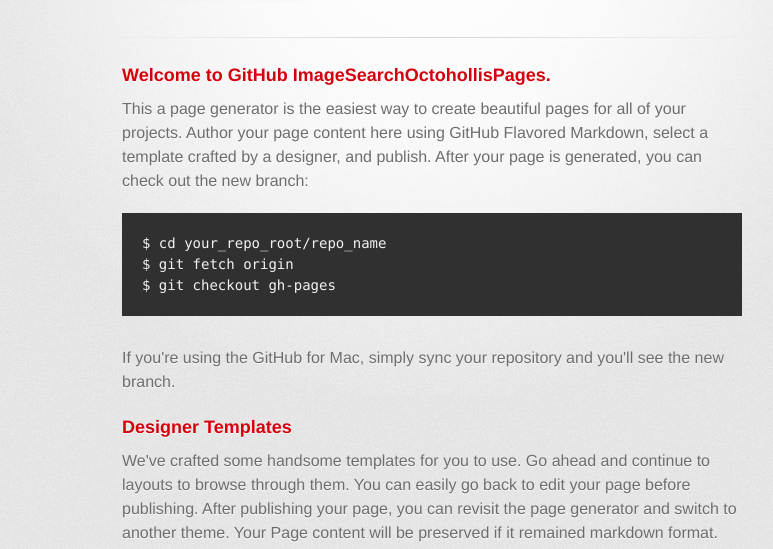
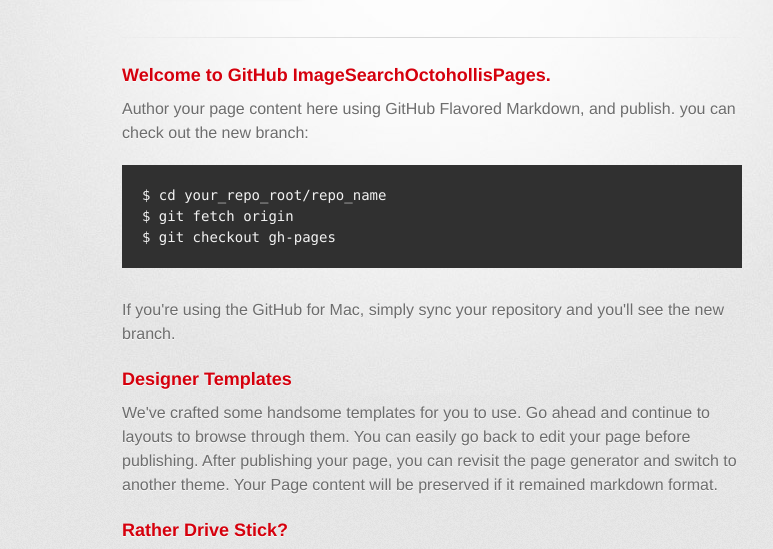
Before and after one commit to ImageSearch/ImageSearch.github.io, a plain HTML site: page index.html in a window 1280 px wide. Shown: the part 178-727 px from the top of the page, without its empty margins (208-981 px from the left). Drawn offline with Linux system fonts and the light colour scheme; a web font is replaced by a local one.

Commit message:
Update index.html

```diff
--- a/index.html
+++ b/index.html
@@ -32,7 +32,7 @@
           <h3>
 <a name="welcome-to-github-imagesearchoctohollispages" class="anchor" href="#welcome-to-github-imagesearchoctohollispages"><span class="octicon octicon-link"></span></a>Welcome to GitHub ImageSearchOctohollisPages.</h3>
 
-<p>This a page generator is the easiest way to create beautiful pages for all of your projects. Author your page content here using GitHub Flavored Markdown, select a template crafted by a designer, and publish. After your page is generated, you can check out the new branch:</p>
+<p> Author your page content here using GitHub Flavored Markdown,  and publish. you can check out the new branch:</p>
 
 <pre><code>$ cd your_repo_root/repo_name
 $ git fetch origin
```
